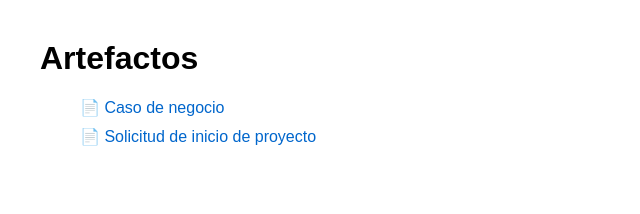
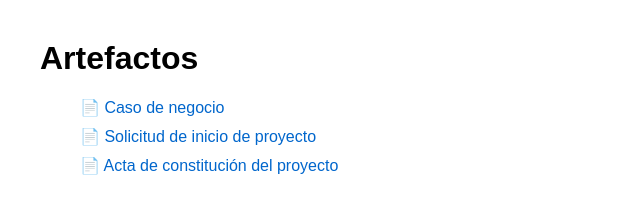
Before and after one commit to wise-owl-dev/Zaachila-Yoo, a plain HTML site: page index.html in a window 1280 px wide. Shown: the whole page, without its empty margins (0-640 px from the left). Drawn offline with Linux system fonts and the light colour scheme.

Commit message:
Actualización Acta de constitución del proyecto

```diff
--- a/index.html
+++ b/index.html
@@ -35,6 +35,11 @@
           >📄 Solicitud de inicio de proyecto</a
         >
       </li>
+      <li>
+        <a href="Acta_de_Constitución_del_Proyecto.pdf" target="_blank"
+          >📄 Acta de constitución del proyecto</a
+        >
+      </li>
     </ul>
   </body>
 </html>
```
